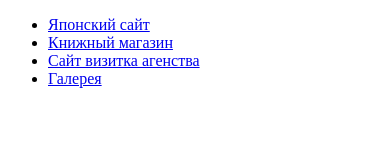
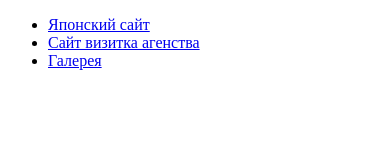
Before and after one commit to balyasnikova/layouts, a plain HTML site: page index.html in a window 390 px wide. Drawn offline with Linux system fonts and the light colour scheme.

Commit message:
закомментила первый неадаптивный сайт

```diff
--- a/index.html
+++ b/index.html
@@ -7,7 +7,7 @@
 <body>
     <ul>
         <li><a href="templates/1">Японский сайт</a></li>
-        <li><a href="templates/2">Книжный магазин</a></li>
+        <!--<li><a href="templates/2">Книжный магазин</a></li>-->
         <li><a href="templates/3">Сайт визитка агенства</a></li>
         <li><a href="templates/4">Галерея</a></li>
     </ul>
```
